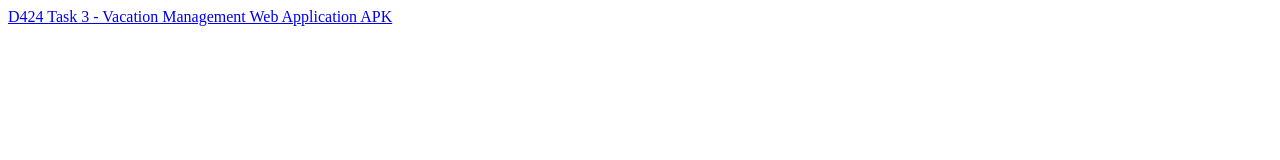
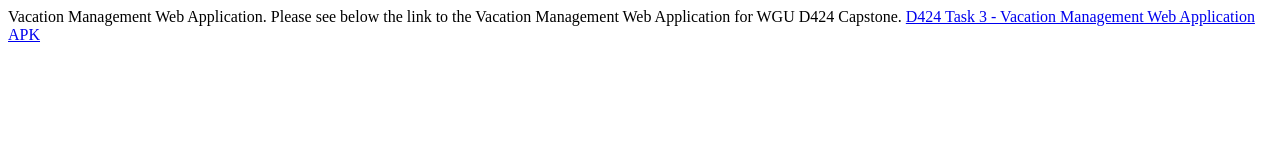
Before and after one commit to bkoen-wgu/D424, a plain HTML site: page index.html in a window 1280 px wide. Drawn offline with Linux system fonts and the light colour scheme.

Commit message:
Update index.html
updated description

```diff
--- a/index.html
+++ b/index.html
@@ -1 +1,7 @@
+<div>
+  <p>
+    Vacation Management Web Application.
+    Please see below the link to the Vacation Management Web Application for WGU D424 Capstone.
 <a href="https://westerngovernorsuniversity-my.sharepoint.com/:u:/g/personal/bkoenem_wgu_edu/IQADihJabP2TS6DxFXpfxw0DAQWYJ7iT7YIvctvnNazzAGY?e=PxdzK7">D424 Task 3 - Vacation Management Web Application APK</a>
+  </p>
+</div>
```
